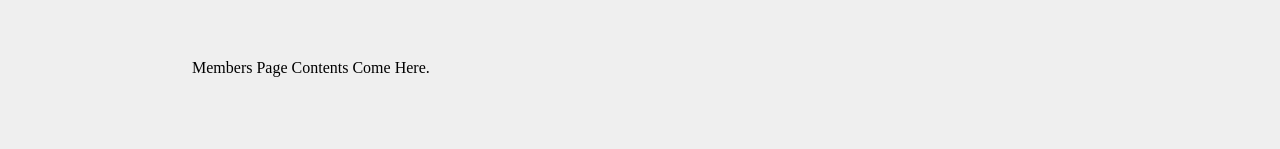
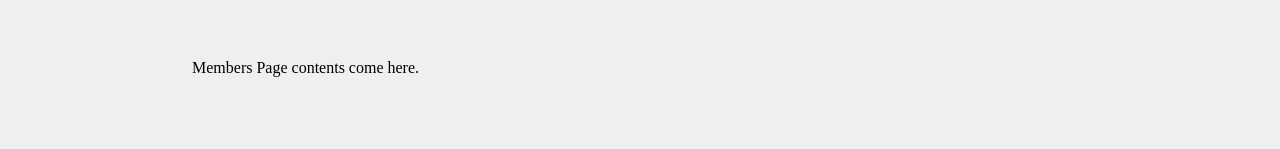
Before and after one commit to universe119/reactStepsTest, a React (Vite) app: page /members in a window 1280 px wide. Shown: the part 229-378 px from the top of the page. Built offline with nearby package versions, Linux system fonts and the light colour scheme.

Commit message:
멤버 데이터 반복 출력

```diff
--- a/src/components/sub/Members.jsx
+++ b/src/components/sub/Members.jsx
@@ -1,9 +1,20 @@
-import Layout from "../common/Layout";
+import Layout from '../common/Layout';
+import memberData from '../../data/memberData';
 
 export default function Members() {
+	console.log(memberData);
 	return (
-		<Layout title={"MEMBERS"}>
-			<p>Members Page Contents Come Here.</p>
+		<Layout title={'MEMBERS'}>
+			<p>Members Page contents come here.</p>
+			{/* <article>
+				<div className="pic">
+					<img src="이미지" alt="" />
+				</div>
+				<div className="txt">
+					<h2>사람 이름</h2>
+					<p>직책</p>
+				</div>
+			</article> */}
 		</Layout>
 	);
 }
```
